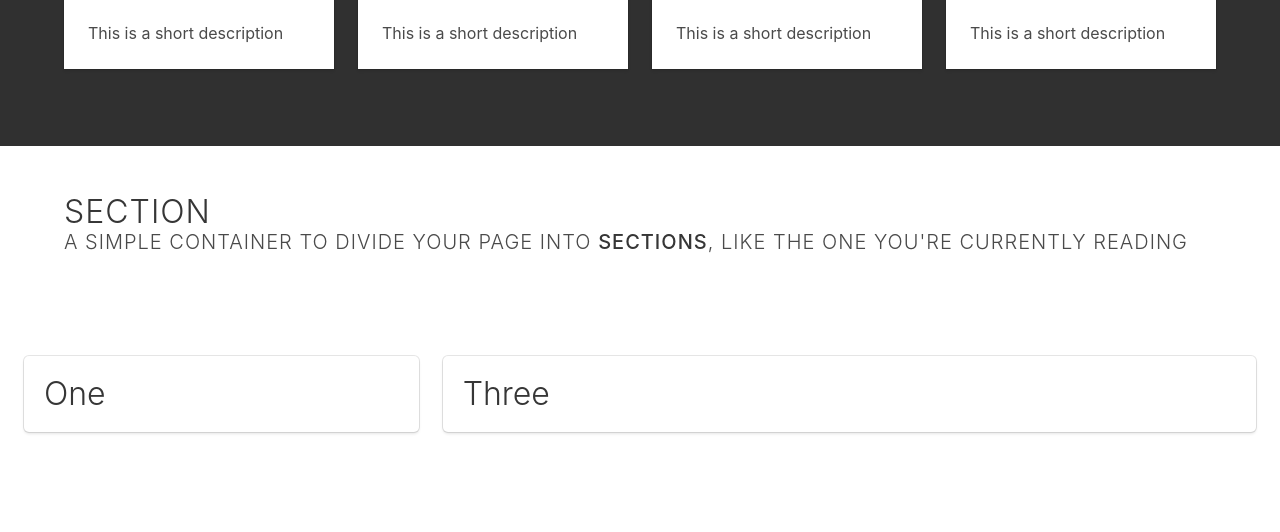
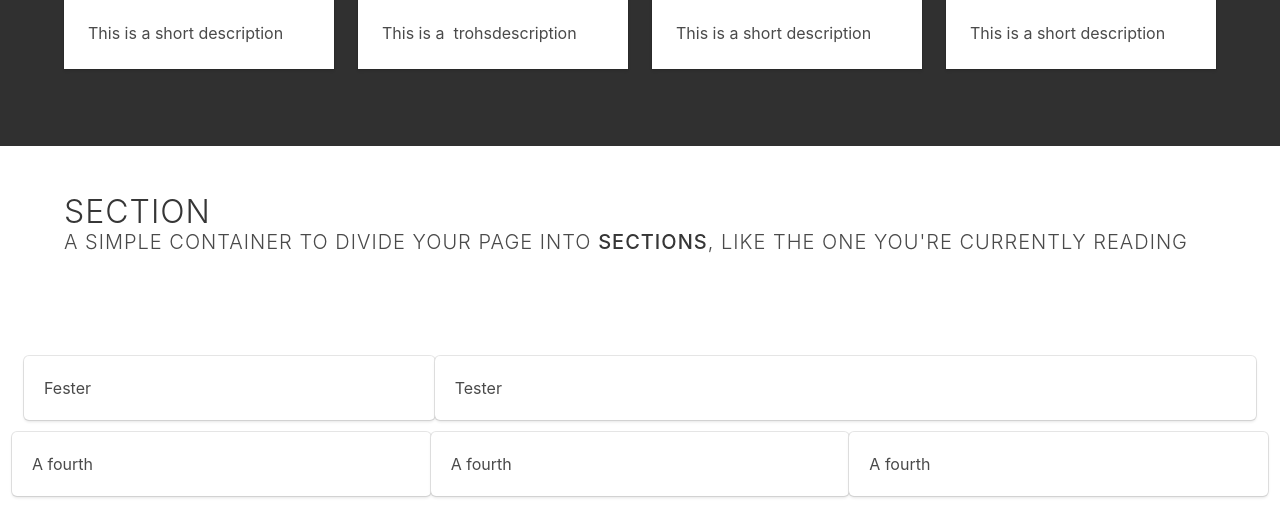
Before and after one commit to Bshally/capcorp, a website: page public/index.html in a window 1280 px wide. Shown: the part 539-1071 px from the top of the page. Before the commit the page ends 1019 px from the top, so only its background shows below. Drawn offline with Linux system fonts and the light colour scheme; files whose address does not match are found by name.

Commit message:
working with the masonry grid

```diff
--- a/public/index.html
+++ b/public/index.html
@@ -82,7 +82,7 @@
             <h3 class="card-header-title">Item Title</h3>
           </div>
           <div class="card-content">
-            <p>This is a short description</p>
+            <p>This is a <bdo dir="rtl">short </bdo> description</p>
           </div>
         </div>
 
@@ -131,20 +131,26 @@
   </section>
 
   <section class="section">
-    <div class="tile is-ancestor">
-
-      <div class="tile is-4 is-vertical is-parent">
+    <div class="tile is-ancestor is-vertical">
+      <div class="tile is-parent">
+        <div class="tile is-4 is-child box">
+          <h1>Fester</h1>
+        </div>
         <div class="tile is-child box">
-          <p class="title">One</p>
+          <h1>Tester</h1>
         </div>
       </div>
-
-      <div class="tile is-parent">
+      <div class="tile">
         <div class="tile is-child box">
-          <p class="title">Three</p>
+          <h2>A fourth</h2>
+        </div>
+        <div class="tile is-child box">
+          <h2>A fourth</h2>
+        </div>
+        <div class="tile is-child box">
+          <h2>A fourth</h2>
         </div>
       </div>
-
     </div>
 
   </section>
```
Also changed, not shown: src/html/index.html (+15 -9 lines).
